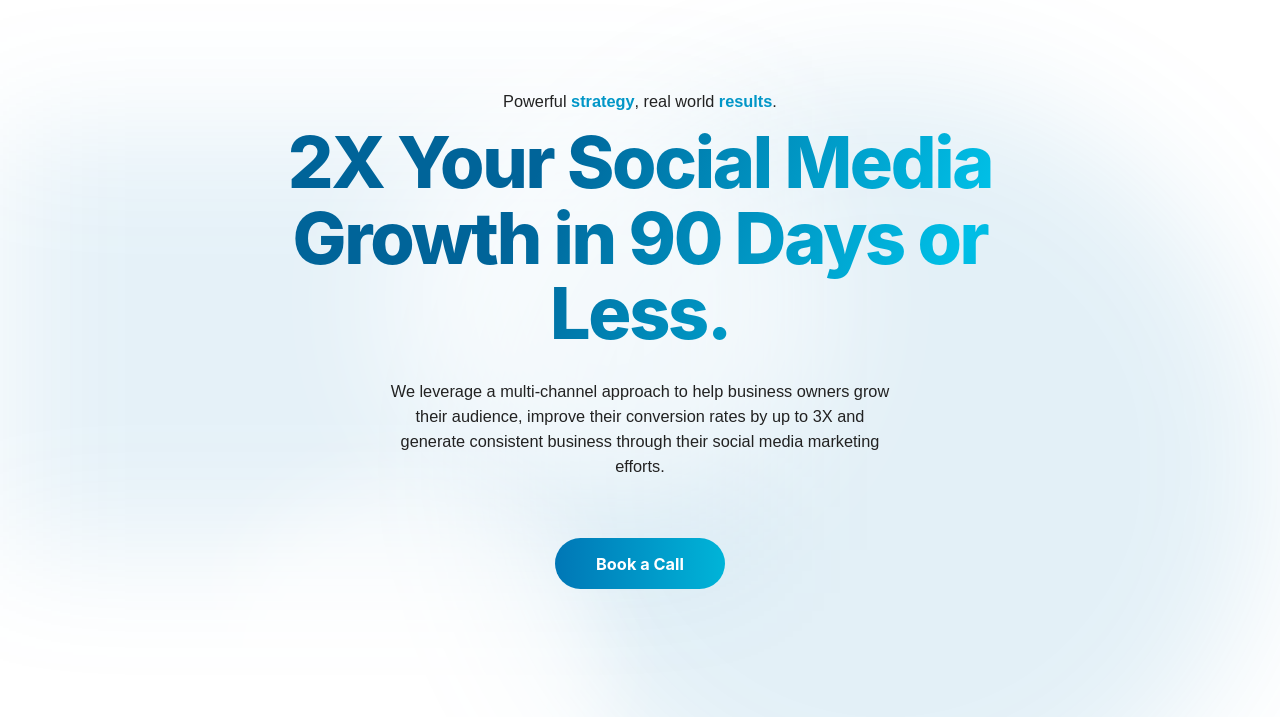
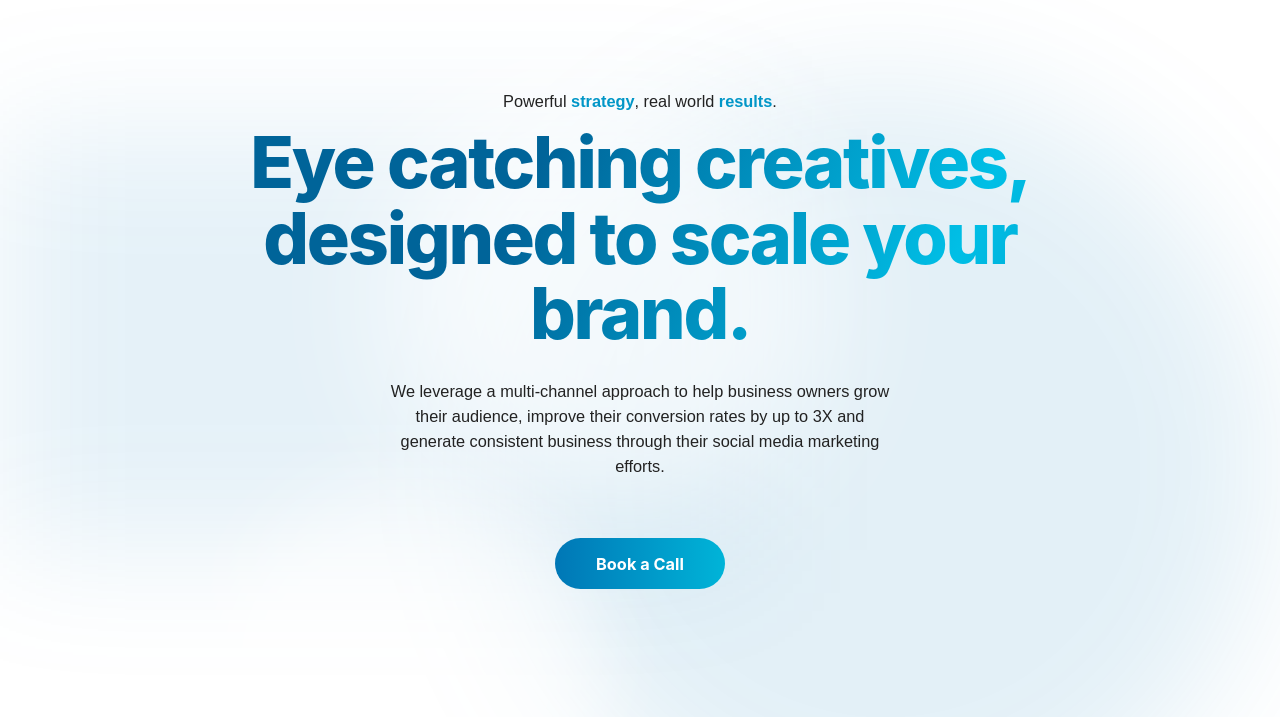
Before and after one commit to hunterwebbmedia/freeflowsocial, a plain HTML site: page index.html in a window 1280 px wide. Shown: the part 79-796 px from the top of the page. Drawn offline with nearby package versions, Linux system fonts and the light colour scheme; a script that the page names is missing.

Commit message:
Update index.html

```diff
--- a/index.html
+++ b/index.html
@@ -92,7 +92,7 @@ overflow: hidden !important;
       <div class="tagline">
         <p class="p-20px center-text tagline">Powerful <span class="highlight-p">strategy</span>, real world <span class="highlight-p">results</span>.</p>
       </div>
-      <h1 class="text-gradient center-text h1-display moving-gradient"> 2X Your Social Media Growth in 90 Days or Less. </h1>
+      <h1 class="text-gradient center-text h1-display moving-gradient"> Eye catching creatives, designed to scale your brand. </h1>
       <div class="subheading">
         <p class="p-20px center-text">We leverage a multi-channel approach to help business owners grow their audience, improve their conversion rates by up to 3X and generate consistent business through their social media marketing efforts.</p>
       </div>
```
